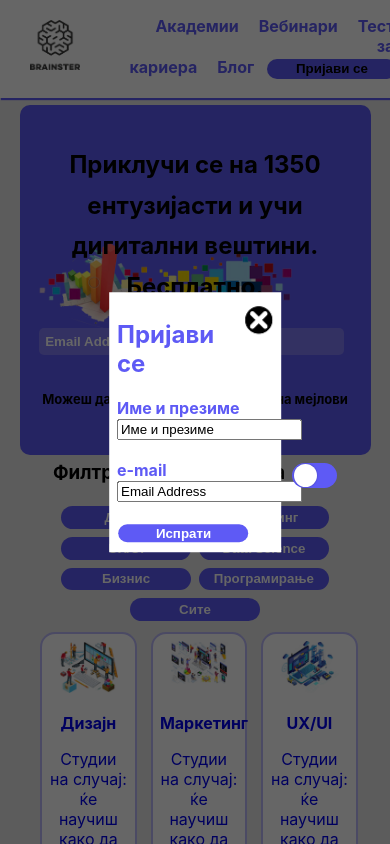
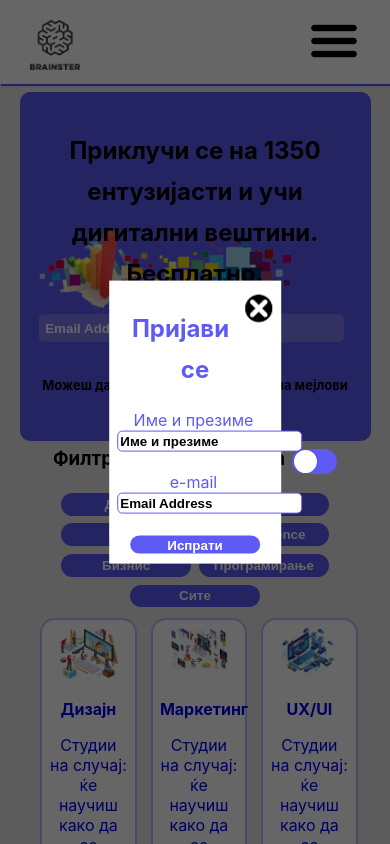
Before and after one commit to BetiR/MyProjects, a React (Create React App) app: page / in a window 390 px wide. Both pictures are taken after a click on the button "Пријави се". Shown: the top 844 px of the page. Built offline with nearby package versions, Linux system fonts and the light colour scheme.

Commit message:
burger menu

```diff
--- a/src/App.css
+++ b/src/App.css
@@ -42,6 +42,37 @@ nav li a:hover {
     color: #5E5AF5;
     opacity: 0.8;
 }
+
+#burgerMenu{
+    display:none;
+}
+
+/*----------DROPDOWN----------*/
+#dropdown {
+    position: fixed;
+    top: 0;
+    left: 0;
+    width:100%;
+    height: 100%;
+    background: rgba(0, 0, 0, 0.6);
+  }
+
+ #dropdown ul {
+    position:fixed;
+    background: white;
+    padding: 2%;
+    width: 80%;
+    height: auto;
+    top:1%;
+    left:1%;
+  }
+
+  #dropdown ul li {
+display: block;
+text-align: left;
+padding: 5%;
+  }
+
 
 button {
     width: 130px;
@@ -332,6 +363,9 @@ margin-left: 8.5%;
     display: none;
   }
 
+  #root > div > div.banner > div.modal.display-block > section > input {
+      border:1px solid #5E5AF5
+  }
 
 
 
@@ -379,7 +413,19 @@ margin-left: 8.5%;
   }
 
 
-  @media screen and (max-width: 414px) {
+  @media screen and (max-width: 425px) {
+    .collapsibleNav{
+    display:none;
+    }
+
+    #burgerMenu{
+        display:block;
+        text-align: right;
+        background-color: white;
+        width: min-content;
+        margin-left: 55vw;
+    }
+
     .card {
         width: 75vw;
     }
--- /dev/null
+++ b/src/components/DropDownMenu.js
@@ -0,0 +1,21 @@
+import React from 'react'
+
+export default function Modal (props) {
+
+    return (
+      <div className={props.show ? "modal display-block" : "modal display-none"}>
+
+        <section id="dropdown">
+
+        <ul>
+        <button id="closeBtn" onClick={props.hideDropdown}><img src={require(`../images/closeBtn.png`)}/> </button>
+        <li><a href="https://brainster.co/">Академии</a></li>
+        <li><a href="https://brainster.co/">Вебинари</a></li>
+        <li><a href="https://brainster.co/">Тест за кариера</a></li>
+        <li><a href="https://brainster.co/">Блог</a></li>
+        <li><button type="button" onClick={props.showModal}>Пријави се</button></li>
+      </ul>
+        </section>
+      </div>
+    );
+  };
--- a/src/components/Modal.js
+++ b/src/components/Modal.js
@@ -9,7 +9,7 @@ export default function Modal (props) {
         <button id="closeBtn" onClick={props.handleClose}><img src={require(`../images/closeBtn.png`)}/> </button>
                 <h2>Пријави се</h2>
                 <label>Име и презиме</label>
-                <input type="наме" className="input" value="Име и презиме"></input>
+                <input type="name" className="input" value="Име и презиме"></input>
                 <br/> <br/>
                 <label>e-mail</label>
                 <input type="email" className="input" value="Email Address"></input>
--- a/src/components/Navbar.js
+++ b/src/components/Navbar.js
@@ -1,8 +1,10 @@
 import React, { Component } from 'react';
 import Modal from './Modal';
+import DropDownMenu from './DropDownMenu';
 
 export default class Navbar extends Component {
- state = { show: false };
+ state = { show: false,
+           dropdown:false };
 
 
   showModal = () => {
@@ -13,12 +15,20 @@ export default class Navbar extends Component {
     this.setState({ show: false });
   };
 
+  showDropdown = () => {
+    this.setState({ dropdown: true });
+  };
+
+  hideDropdown = () => {
+    this.setState({ dropdown: false });
+  };
+
 
   render() {
     return (
         <nav>
           <a href="/"><img className="logo" src={require("../images/logo.png")} alt="logo"></img></a>
-            <ul>
+            <ul className="collapsibleNav">
               <li><a href="https://brainster.co/">Академии</a></li>
               <li><a href="https://brainster.co/">Вебинари</a></li>
               <li><a href="https://brainster.co/">Тест за кариера</a></li>
@@ -26,6 +36,9 @@ export default class Navbar extends Component {
               <li><button type="button" onClick={this.showModal}>Пријави се</button></li>
             </ul>
                 <Modal show={this.state.show} handleClose={this.hideModal}/>
+
+                <button id="burgerMenu" type="button" onClick={this.showDropdown}><img src={require(`../images/burgerMenu.png`)}/></button>
+                <DropDownMenu show={this.state.dropdown} hideDropdown={this.hideDropdown}/>
           </nav>
     );
   }
```
Also changed, not shown: src/images/burgerMenu.png.
